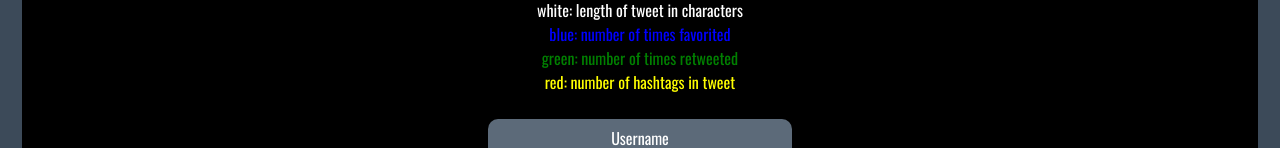
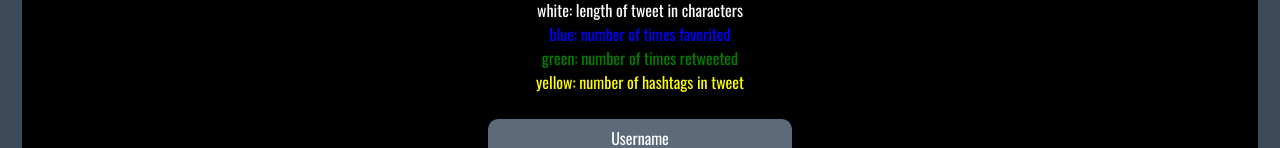
Before and after one commit to giacomo9999/remesh-twitter-210307, a React (Create React App) app in the folder rt-client/: page / in a window 1280 px wide. Shown: the part 579-727 px from the top of the page. Built offline with nearby package versions, Linux system fonts and the light colour scheme.

Commit message:
Fixed typo in graph legend.

```diff
--- a/rt-client/src/App.js
+++ b/rt-client/src/App.js
@@ -44,7 +44,7 @@ function App() {
       <h4>white: length of tweet in characters</h4>
       <h4 style={{ color: "blue" }}>blue: number of times favorited</h4>
       <h4 style={{ color: "green" }}>green: number of times retweeted</h4>
-      <h4 style={{ color: "yellow" }}>red: number of hashtags in tweet</h4>
+      <h4 style={{ color: "yellow" }}>yellow: number of hashtags in tweet</h4>
       <InputPanel submitData={fetchData} />
     </div>
   );
```
